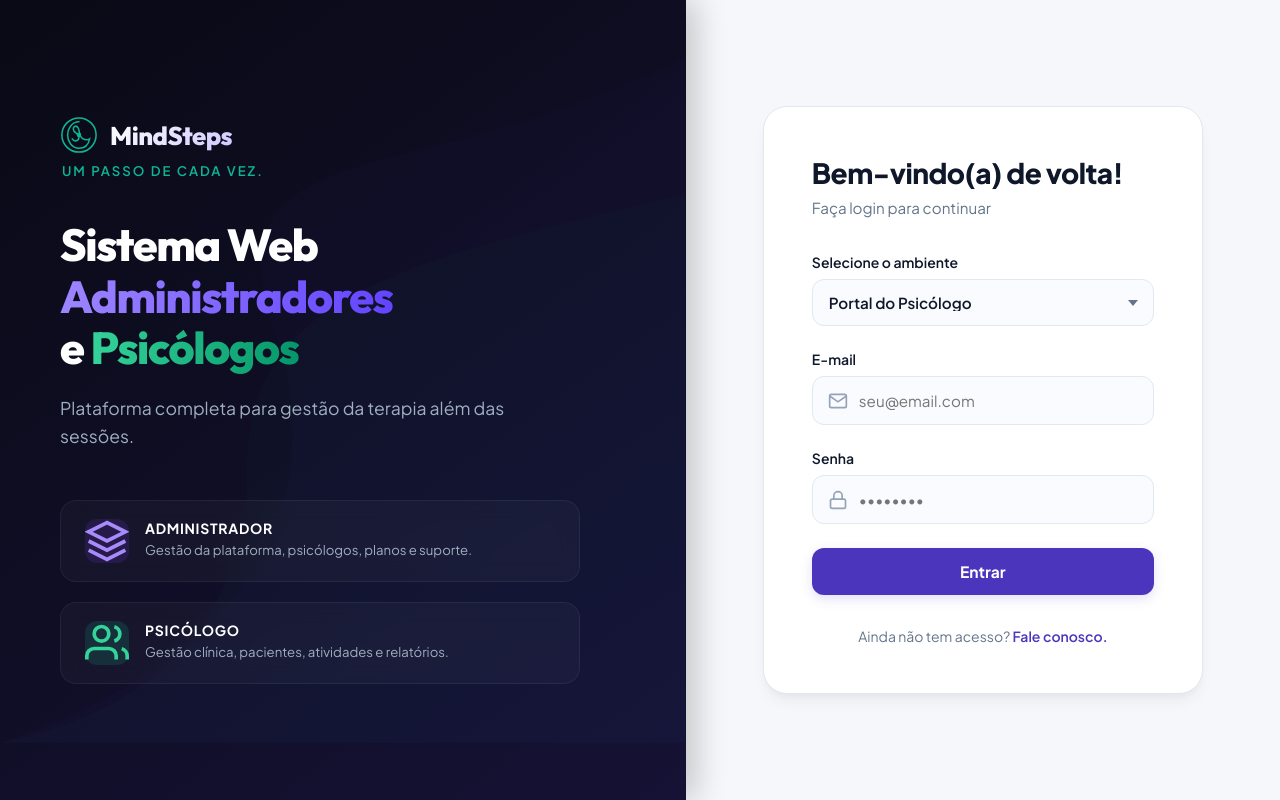
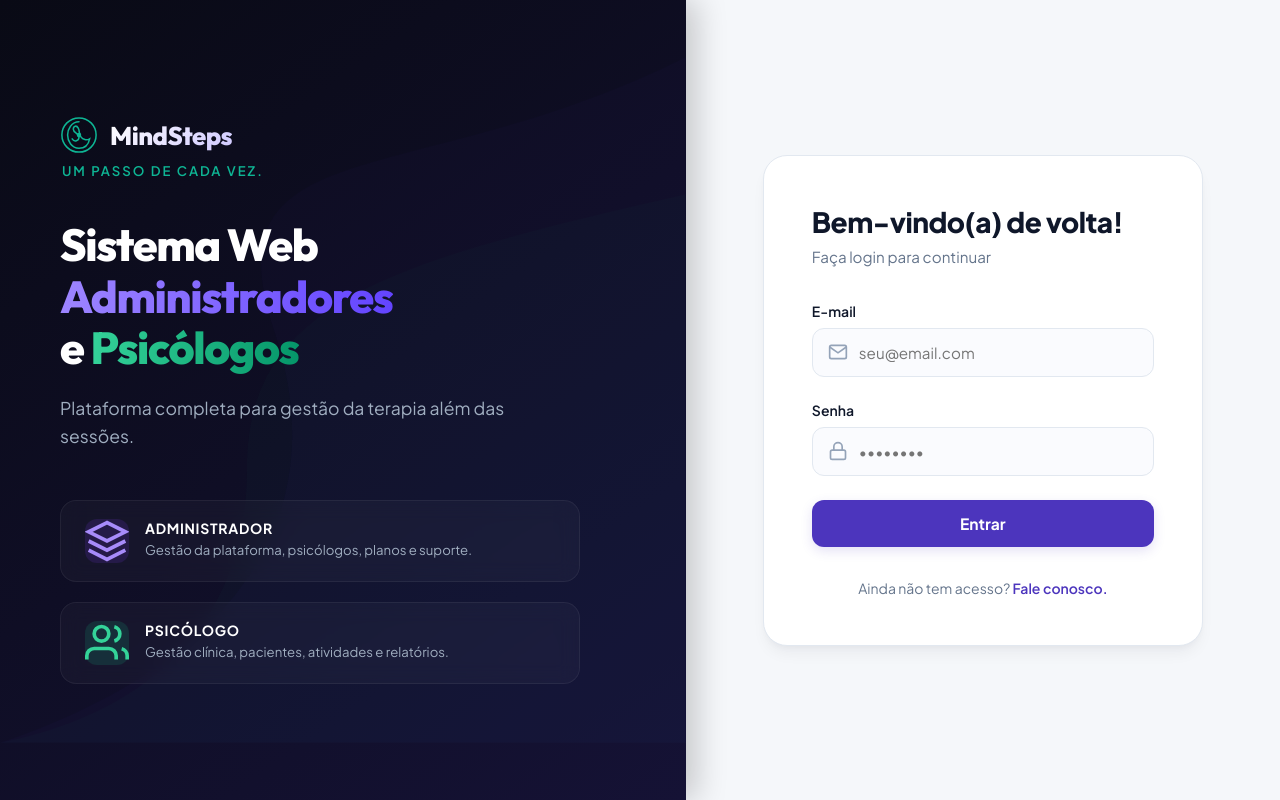
Before and after one commit to edsongaldino/mindsteps-web, an Angular app: page /login in a window 1280 px wide. Built offline with nearby package versions, Linux system fonts and the light colour scheme.

Commit message:
ajustes login

```diff
--- a/src/app/features/login/login.html
+++ b/src/app/features/login/login.html
@@ -67,16 +67,6 @@
       </div>
 
       <form (ngSubmit)="login()">
-        <div class="form-group">
-          <label for="ambiente">Selecione o ambiente</label>
-          <div class="select-wrapper">
-            <select id="ambiente" [(ngModel)]="ambiente" name="ambiente" required>
-              <option value="Psicologo">Portal do Psicólogo</option>
-              <option value="Administrador">Portal do Administrador</option>
-            </select>
-            <span class="select-arrow"></span>
-          </div>
-        </div>
 
         <div class="form-group">
           <label for="email">E-mail</label>
--- a/src/app/features/login/login.ts
+++ b/src/app/features/login/login.ts
@@ -1,5 +1,5 @@
 import { CommonModule } from '@angular/common';
-import { Component } from '@angular/core';
+import { Component, ChangeDetectorRef } from '@angular/core';
 import { Router } from '@angular/router';
 import { FormsModule } from '@angular/forms';
 import { Auth } from '../../core/services/auth';
@@ -13,26 +13,26 @@ import { Auth } from '../../core/services/auth';
 export class Login {
   email: string = '';
   senha: string = '';
-  ambiente: string = 'Psicologo'; // 'Psicologo' ou 'Administrador'
   errorMessage: string = '';
   isSubmitting: boolean = false;
 
-  constructor(private auth : Auth, private router: Router) {}
+  constructor(private auth : Auth, private router: Router, private cdr: ChangeDetectorRef) {}
 
   login() {
     this.isSubmitting = true;
     this.errorMessage = '';
+    this.cdr.markForCheck();
 
     this.auth.login(this.email, this.senha).subscribe({
       next: (response) => {
         this.isSubmitting = false;
 
-        // Validação se o perfil do usuário logado é o selecionado
-        const perfilUsuario = response.perfil; // 'Administrador' ou 'Psicologo'
+        const perfilUsuario = response.perfil; // 'Administrador', 'Psicologo' ou 'Paciente'
 
-        if (perfilUsuario !== this.ambiente) {
-          this.errorMessage = `Este usuário não possui permissão para acessar o Portal do ${this.ambiente === 'Administrador' ? 'Administrador' : 'Psicólogo'}.`;
+        if (perfilUsuario === 'Paciente') {
+          this.errorMessage = 'Pacientes devem acessar o sistema exclusivamente através do aplicativo móvel.';
           this.auth.logout();
+          this.cdr.markForCheck();
           return;
         }
 
@@ -43,20 +43,34 @@ export class Login {
         localStorage.setItem('userEmail', response.email);
         localStorage.setItem('userFotoUrl', response.fotoUrl || '');
 
+        this.cdr.markForCheck();
+
         // Redireciona com base no papel
         if (perfilUsuario === 'Administrador') {
           this.router.navigate(['/dashboard/admin/resumo']);
+        } else if (perfilUsuario === 'Psicologo') {
+          this.router.navigate(['/dashboard/psicologo/resumo']);
         } else {
-          this.router.navigate(['/dashboard/psicologo/resumo']);
+          this.errorMessage = 'Perfil de usuário não reconhecido.';
+          this.auth.logout();
+          this.cdr.markForCheck();
         }
       },
+
       error: (err) => {
         this.isSubmitting = false;
-        this.errorMessage = err.error?.message || 'Falha ao autenticar. Verifique suas credenciais.';
+        if (typeof err.error === 'string') {
+          this.errorMessage = err.error;
+        } else {
+          this.errorMessage = err.error?.message || 'Falha ao autenticar. Verifique suas credenciais.';
+        }
+        this.cdr.markForCheck();
         console.error(err);
       }
+
     });
   }
+
 
   voltarHome() {
     this.router.navigate(['/']);
```
